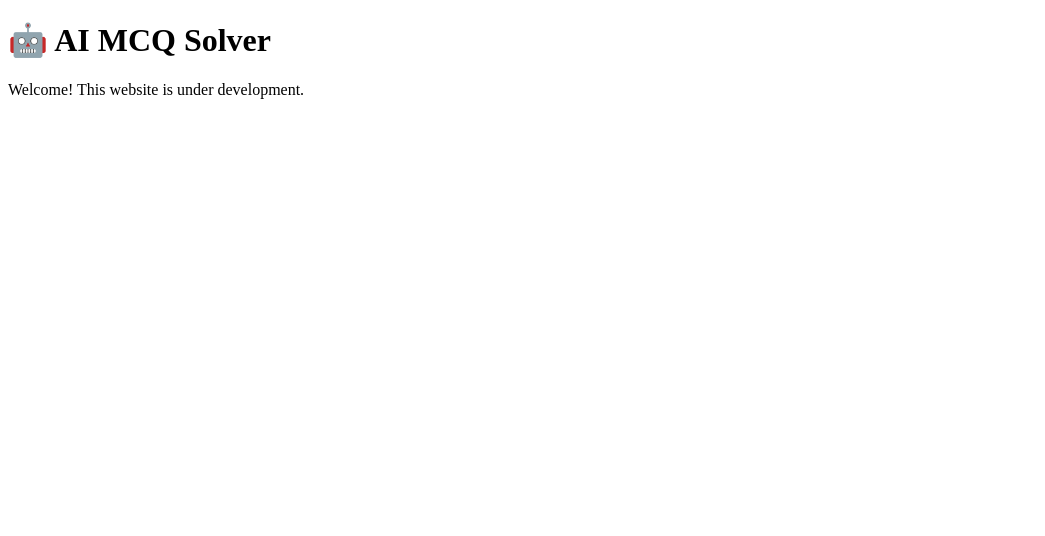
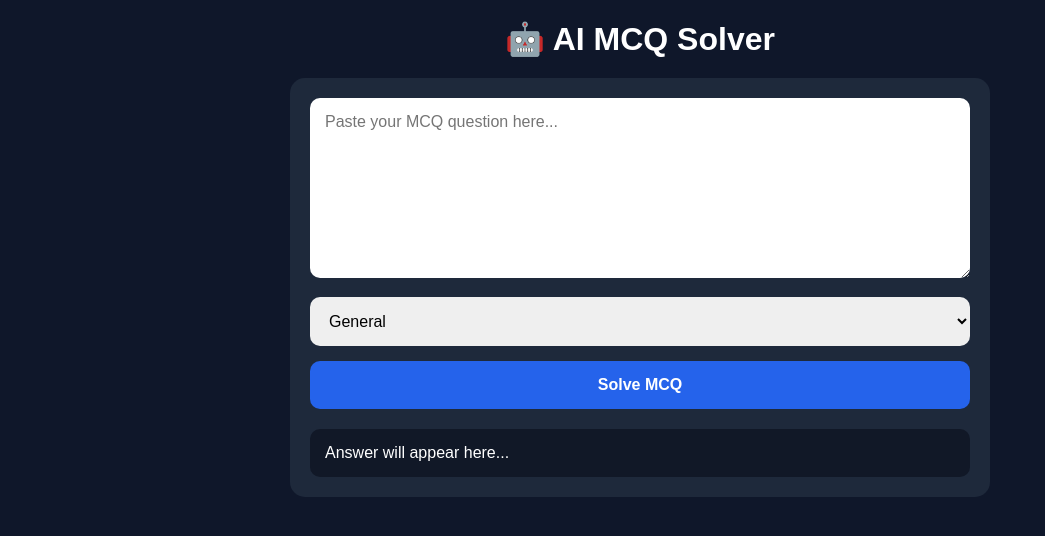
Before and after one commit to parvejhussain613-crypto/ai-mcq-solver, a plain HTML site: page index.html in a window 1280 px wide. Shown: the whole page, without its empty margins (0-1045 px from the left). Drawn offline with Linux system fonts and the light colour scheme.

Commit message:
Enhance index.html structure and styles

```diff
--- a/index.html
+++ b/index.html
@@ -1,10 +1,124 @@
 <!DOCTYPE html>
-<html>
+<html lang="en">
 <head>
-  <title>AI MCQ Solver</title>
+<meta charset="UTF-8">
+<meta name="viewport" content="width=device-width, initial-scale=1.0">
+<title>AI MCQ Solver</title>
+
+<style>
+*{
+margin:0;
+padding:0;
+box-sizing:border-box;
+font-family:Arial,sans-serif;
+}
+
+body{
+background:#0f172a;
+color:white;
+padding:20px;
+}
+
+.container{
+max-width:700px;
+margin:auto;
+}
+
+h1{
+text-align:center;
+font-size:32px;
+margin-bottom:20px;
+}
+
+.card{
+background:#1e293b;
+padding:20px;
+border-radius:15px;
+margin-bottom:20px;
+}
+
+textarea{
+width:100%;
+height:180px;
+padding:15px;
+border:none;
+border-radius:10px;
+font-size:16px;
+}
+
+select,button{
+width:100%;
+padding:15px;
+margin-top:15px;
+border:none;
+border-radius:10px;
+font-size:16px;
+}
+
+button{
+background:#2563eb;
+color:white;
+cursor:pointer;
+font-weight:bold;
+}
+
+button:hover{
+background:#1d4ed8;
+}
+
+#result{
+margin-top:20px;
+padding:15px;
+background:#111827;
+border-radius:10px;
+}
+</style>
+
 </head>
+
 <body>
-  <h1>🤖 AI MCQ Solver</h1>
-  <p>Welcome! This website is under development.</p>
+
+<div class="container">
+
+<h1>🤖 AI MCQ Solver</h1>
+
+<div class="card">
+
+<textarea id="question"
+placeholder="Paste your MCQ question here..."></textarea>
+
+<select id="subject">
+<option>General</option>
+<option>Math</option>
+<option>Science</option>
+<option>English</option>
+<option>Computer</option>
+</select>
+
+<button onclick="solveMCQ()">Solve MCQ</button>
+
+<div id="result">
+Answer will appear here...
+</div>
+
+</div>
+
+</div>
+
+<script>
+function solveMCQ(){
+
+let q=document.getElementById("question").value;
+
+if(q==""){
+alert("Please enter a question.");
+return;
+}
+
+document.getElementById("result").innerHTML=
+"✅ AI feature is coming in Part 2...";
+}
+</script>
+
 </body>
 </html>
```
